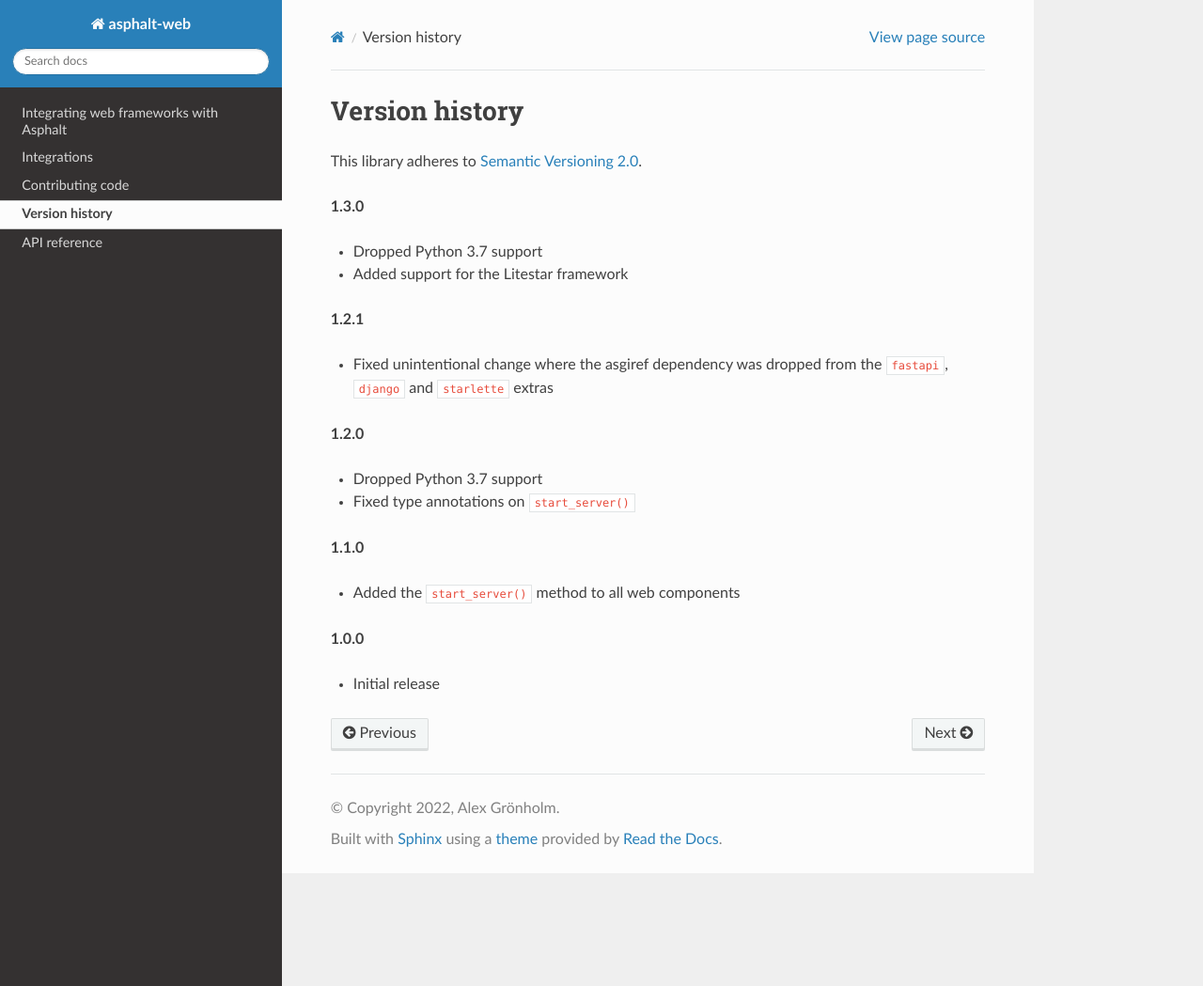
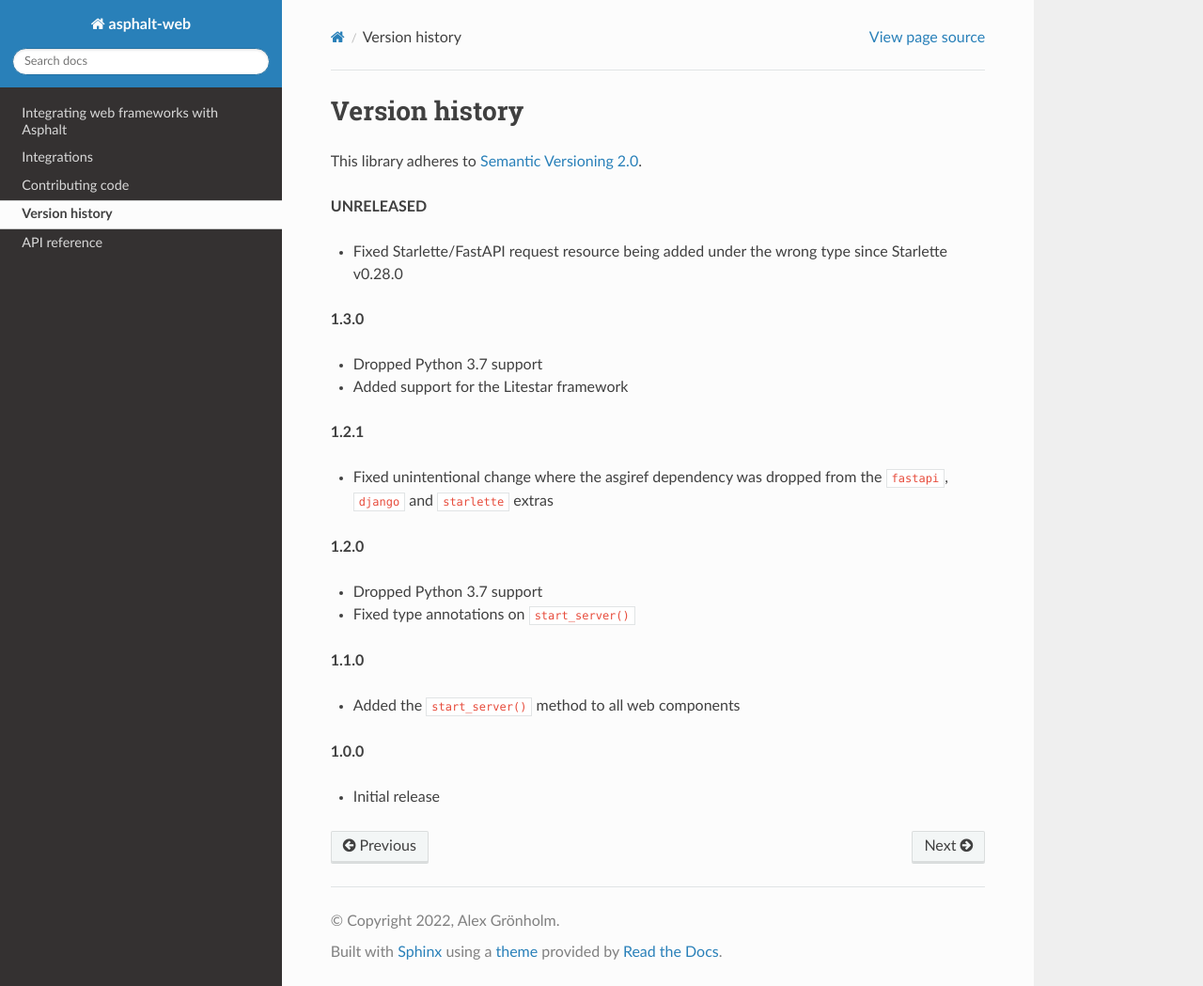
Before and after one commit to asphalt-framework/asphalt-web, a Sphinx documentation site: the page built from docs/versionhistory.rst, in a window 1280 px wide and 1049 px high. Shown: the whole window at 94% size. Built offline with Sphinx 7.4.7 and the Read the Docs theme 2.0.0, drawn with Linux system fonts in a browser that asks for light colours; the version number could not be read and is left out.

Commit message:
Fixed compatibility with Starlette 0.28+

```diff
--- a/docs/versionhistory.rst
+++ b/docs/versionhistory.rst
@@ -2,6 +2,11 @@ Version history
 ===============
 
 This library adheres to `Semantic Versioning 2.0 <http://semver.org/>`_.
+
+**UNRELEASED**
+
+- Fixed Starlette/FastAPI request resource being added under the wrong type since
+  Starlette v0.28.0
 
 **1.3.0**
 
```
Also changed, not shown: 1 other file.
